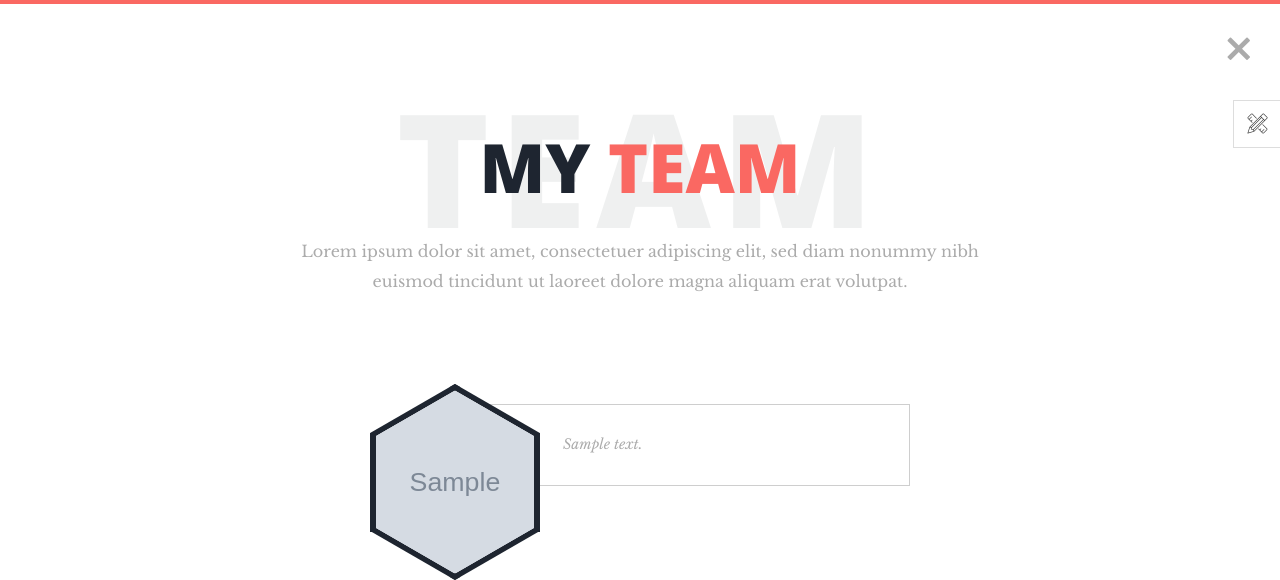
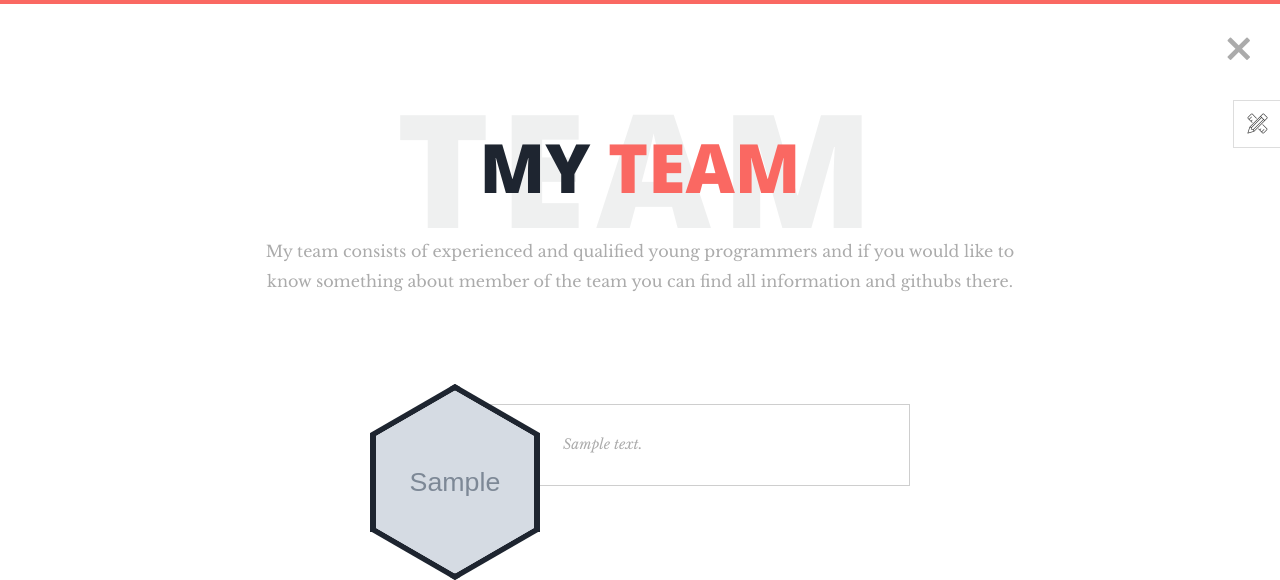
Before and after one commit to abbos-rasulov/My-portfolio-website, a Django app: page /team/ in a window 1280 px wide. Shown: the top 580 px of the page. Run offline with Django 4.2, Linux system fonts and the light colour scheme; tables that the repository leaves empty hold one stand-in row (values such as "Sample post"); grey boxes marked "Sample" are stand-in pictures; some libraries are stand-ins or nearby versions; some web fonts are replaced.

Commit message:
added some informations

```diff
--- a/portfolio/templates/team.html
+++ b/portfolio/templates/team.html
@@ -1,6 +1,6 @@
 {% extends 'base.html' %}
 {% load static %}
-{% block title %}Testimonials page {% endblock %}
+{% block title %}Team page {% endblock %}
 {% block root %}
 <main class="site-wrapper">
   <div class="pt-table">
@@ -14,8 +14,8 @@
           <div class="col-xs-12 col-md-offset-1 col-md-10 col-lg-offset-2 col-lg-8">
             <div class="page-title text-center">
               <h2>My <span class="primary">Team</span><span class="title-bg">Team</span></h2>
-              <p>Lorem ipsum dolor sit amet, consectetuer adipiscing elit, sed diam nonummy nibh euismod tincidunt ut
-                laoreet dolore magna aliquam erat volutpat.</p>
+              <p>
+            My team consists of experienced and qualified young programmers and if you would like to know something about member of the team you can find all information and githubs there.</p>
             </div>
           </div>
         </div> <!-- /.row -->
```
